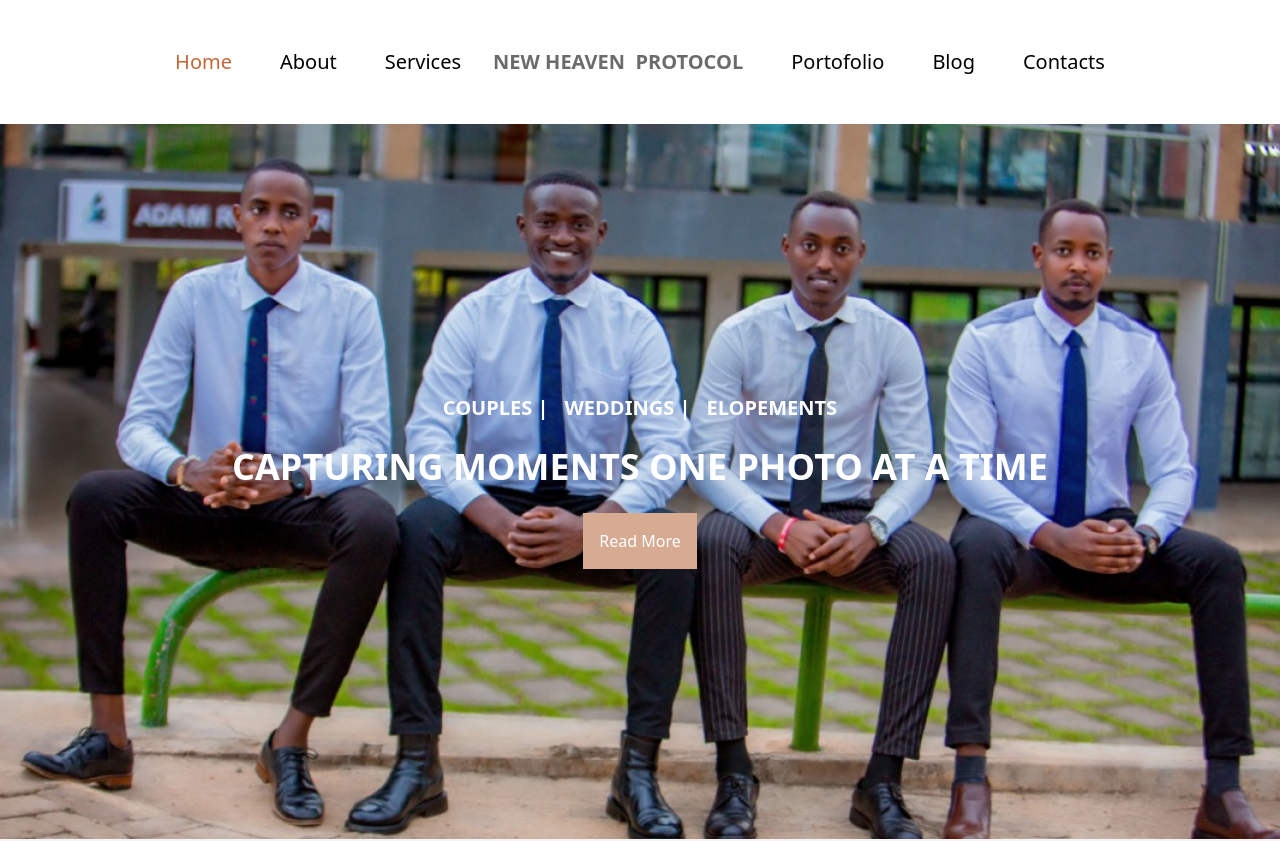
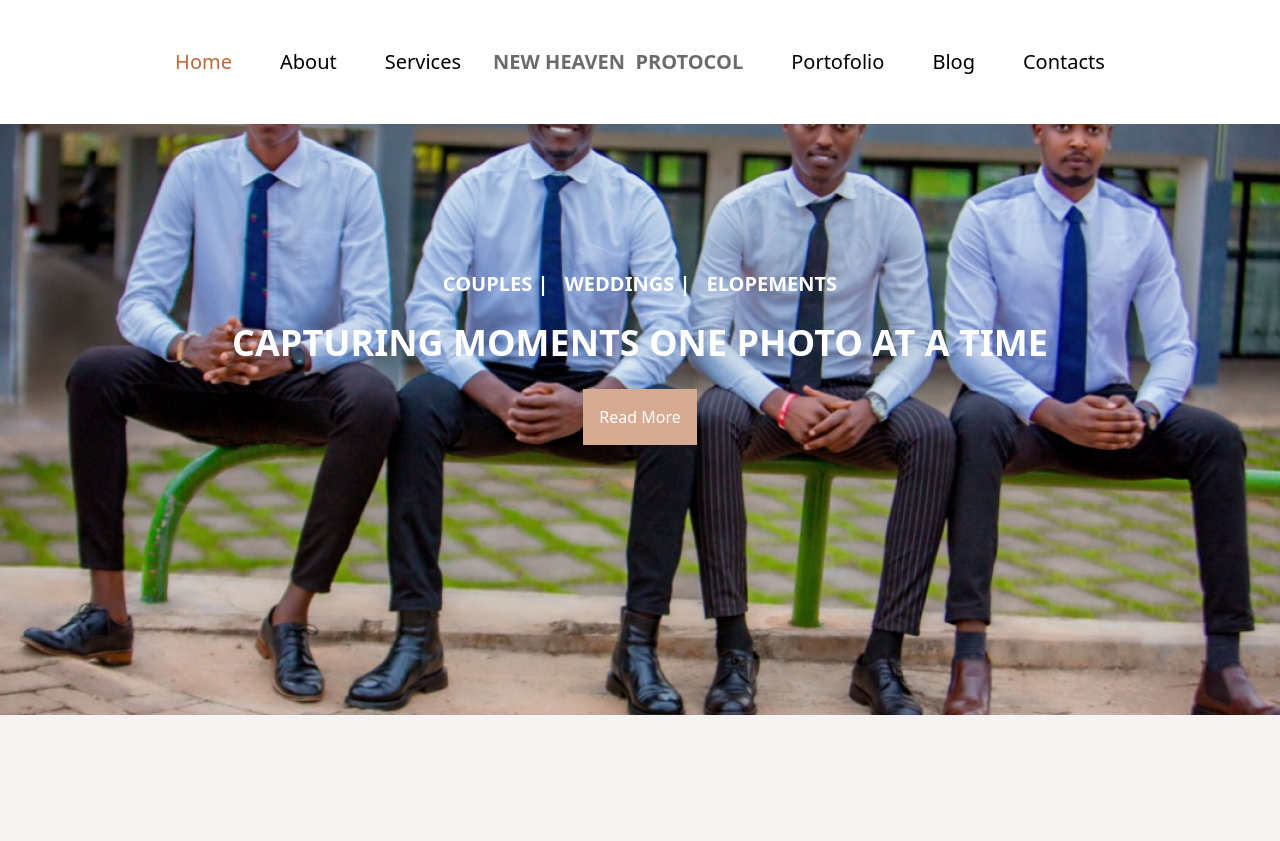
Before and after one commit to MuhireIghor/Photography, a React (Vite) app: page / in a window 1280 px wide. Shown: the top 841 px of the page. Built offline with nearby package versions, Linux system fonts and the light colour scheme.

Commit message:
[rebuild]:build2

```diff
--- a/index.html
+++ b/index.html
@@ -4,7 +4,7 @@
     <meta charset="UTF-8" />
     <link rel="icon" type="image/svg+xml" href="/vite.svg" />
     <meta name="viewport" content="width=device-width, initial-scale=1.0" />
-    <title>Vite + React</title>
+    <title>NHP</title>
   </head>
   <body>
     <div id="root"></div>
--- a/package.json
+++ b/package.json
@@ -9,7 +9,9 @@
     "preview": "vite preview"
   },
   "dependencies": {
+    "cloudinary": "^1.32.0",
     "react": "^18.2.0",
+    "react-cloudinary": "^0.4.1",
     "react-dom": "^18.2.0",
     "react-icons": "^4.6.0",
     "react-responsive-carousel": "^3.2.23",
--- a/src/components/About.jsx
+++ b/src/components/About.jsx
@@ -26,7 +26,7 @@ const About = () => {
       <div className='flex flex-col items-center justify-center p-28 md:mt-64 md:px-14 md:p-8 sm:py-12 sm:mb-28 sm:px-1'>
         <div className='flex flex-col relative sm:mt-32' >
           <img src={wedVid} className='z-10 ' />
-          <div className='brightness-50 w-full h-full z-20 absolute flex justify-center items-center'>
+          <div className='brightness-50 w-full h-full z-10 absolute flex justify-center items-center'>
             <div className='w-44 h-44 rounded-full border-2 border-white flex justify-center items-center'>
               <button onClick={() =>setCard(true)}>
                 <GoSearch className='text-white text-6xl font-medium' />
--- a/src/components/MainPage.jsx
+++ b/src/components/MainPage.jsx
@@ -1,12 +1,20 @@
-import React from 'react'
+import React,{useState} from 'react'
 import mainPage from '../assets/nhnMenStaff.png';
 import leaf from '../assets/leaf-white.png'
 const MainPage = () => {
+    const [scroll, setScroll] = useState(false);
+    document.onscroll = (e) => {
+        if (window.scrollY > 140) {
+            setScroll(true);
+        } else {
+            setScroll(false);
+        }
+    }
     return (
         <div className=' flex flex-col relative overflow-x-hidden '>
                     <img src={mainPage} className=' w-full h-full z-10 md:object-contain' />
-                <div className='flex  w-full md:w-full h-full z-20 absolute'>
-                    <div className='w-full h-full flex flex-col items-center justify-center gap-4'>
+                <div className={scroll?'flex  w-full md:w-full h-full  absolute':'flex  w-full md:w-full h-full z-10 absolute'}>
+                    <div className='w-full h-full flex flex-col items-center justify-center gap-4 sm:mt-12 xl:mt-16 '>
                         <div className='flex gap-4 md:gap-2'>
                             <p className='text-xl text-white font-semibold'>  COUPLES  | </p>
                             <p className='text-xl text-white font-semibold'>  WEDDINGS  | </p>
--- a/src/components/Navbar.jsx
+++ b/src/components/Navbar.jsx
@@ -27,7 +27,7 @@ const Navbar = () => {
         return document.removeEventListener("mousedown", () => activeListener)
     })
     return (
-        <div className={scroll ? 'flex justify-center gap-12 py-6 sticky top-0 bg-white z-50  w-screen xl:bg-[blue]  lg:bg-[orange]' : 'flex justify-center gap-12 sticky top-0 py-12 w-screen bg-white z-20 xl:bg-[blue] lg:bg-[orange] '}>
+        <div className={scroll ? 'flex justify-center gap-12 py-6 fixed bg-white z-40  w-screen xl:bg-[blue]  md:bg-[orange] ' : 'flex justify-center gap-12 fixed py-12 w-screen bg-white z-20 xl:bg-[blue] md:bg-[orange]'}>
             {navLinks.map((navLink, index) => {
                 if (index == 2) {
                     return (
--- a/src/components/Services.jsx
+++ b/src/components/Services.jsx
@@ -6,7 +6,7 @@ import leaf from '../assets/leaf-blue-ornament-54x64.png';
 
 const Services = () => {
     return (
-        <div className='flex flex-col  bg-white gap-8 py-20'>
+        <div className='flex flex-col bg-white gap-8 py-20'>
 
             <div className='flex flex-col items-center justify-center md:justify-start gap-8 '>
                 <img src={leaf} />
--- a/src/components/Testimonials.jsx
+++ b/src/components/Testimonials.jsx
@@ -36,7 +36,7 @@ const Testimonials = () => {
   return (
     <div className='flex flex-col items-center justify-center relative w-full p-6 '>
       <img className='z-10 h-[24rem] w-full object-cover' src={bgImg} />
-      <div className='absolute z-20 flex flex-col items-center justify-center sm:flex sm:items-start sm:p-20  h-full w-full gap-6 sm:gap-2'>
+      <div className='absolute z-10 flex flex-col items-center justify-center sm:flex sm:items-start sm:p-20  h-full w-full gap-6 sm:gap-2'>
         <p className='text-xl text-white font-bold font-sans sm:text-md sm:flex sm:items-start'>LET'S WORK TOGETHER</p>
         <p className='text-3xl text-white font-extrabold font-sans sm:text-md sm:flex sm:w-2/3 sm:text-xl'>Contact Us For Pricing Availability</p>
         <button className='p-4 bg-[#d7aa92] text-white hover:text-white hover:bg-black flex w-1/6  items-cente justify-center md:w-1/4 sm:w-full sm:p-2 lg:w-1/4'>MORE ABOUT ME</button>
```
Also changed, not shown: 1 other file (tests, documents, lock files or other folders).
